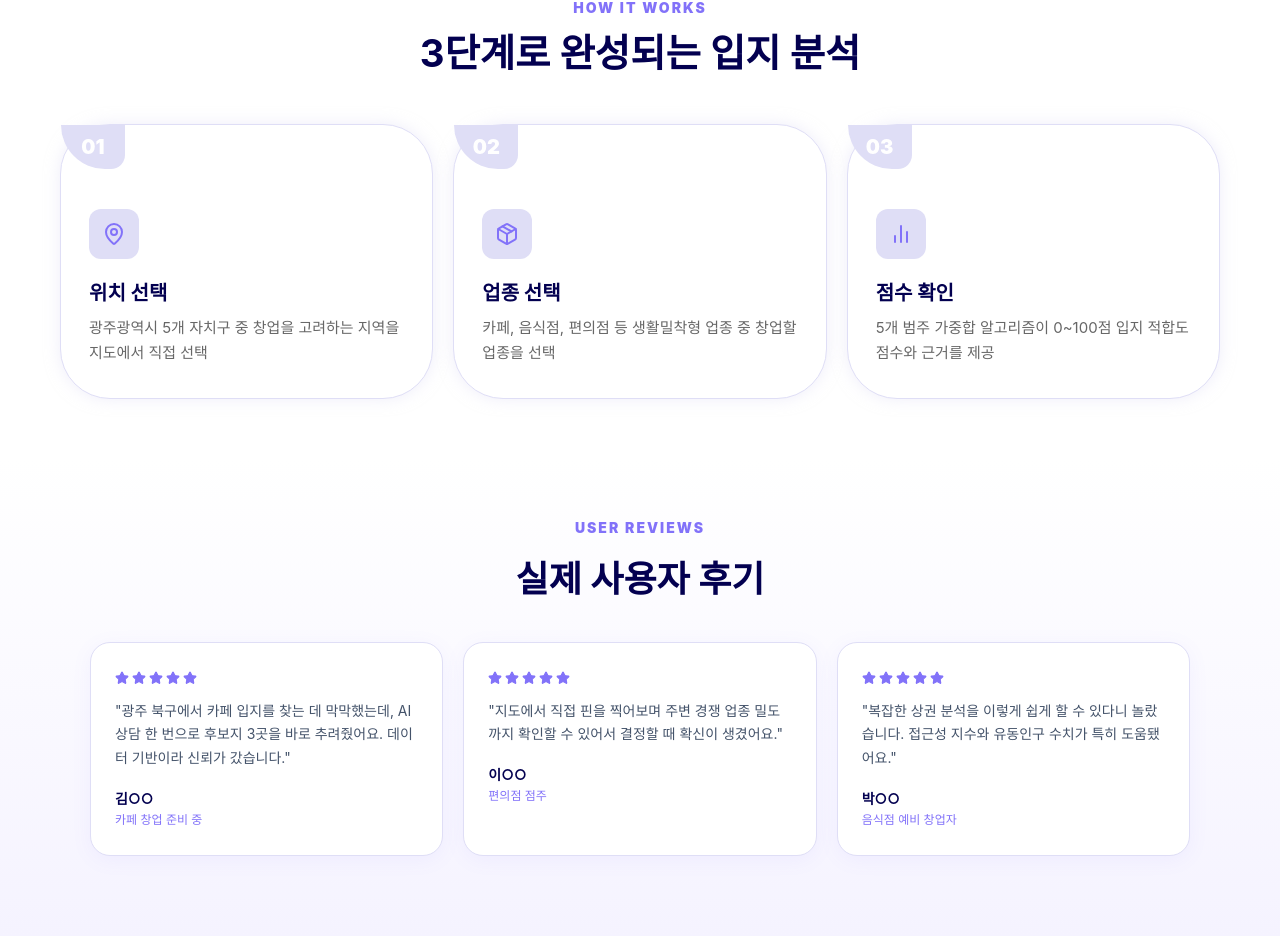
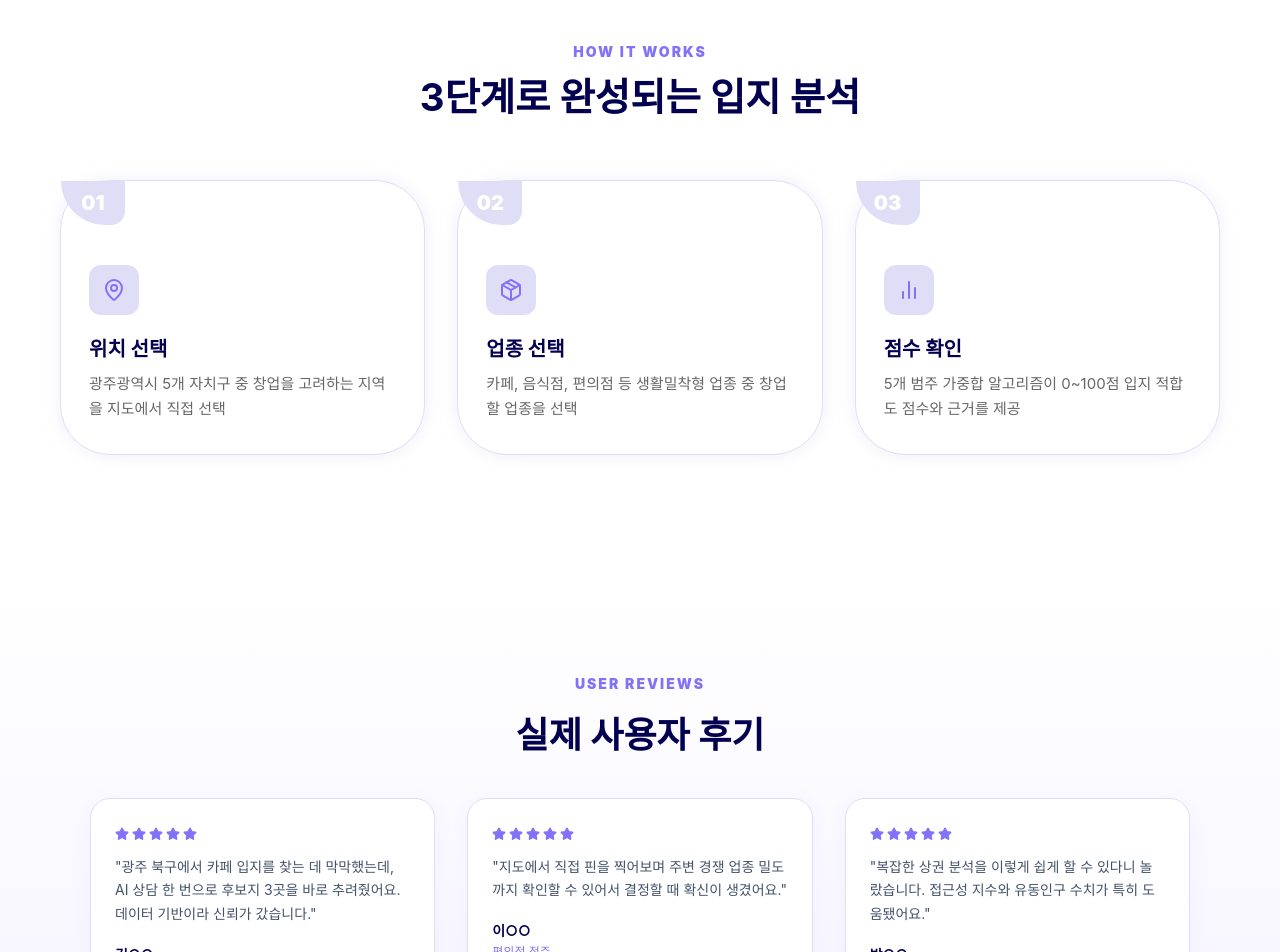
Before and after one commit to nanjinhan/bizspot-ai-design, a React (Vite) app in the folder frontend/: page / in a window 1280 px wide. Shown: the part 857-1809 px from the top of the page. Built offline with nearby package versions, Linux system fonts and the light colour scheme; no server answers.

Commit message:
style: increase spacing between home page sections

```diff
--- a/frontend/src/styles.css
+++ b/frontend/src/styles.css
@@ -136,7 +136,7 @@ a {
 
 /* ─── REVIEWS ──────────────────────────────────────────────── */
 .review-section {
-  padding: 60px 20px 80px;
+  padding: 100px 20px 100px;
   text-align: center;
   background: linear-gradient(0deg, #f5f3ff 0%, #ffffff 100%);
 }
@@ -150,7 +150,7 @@ a {
 .review-grid {
   display: grid;
   grid-template-columns: repeat(3, 1fr);
-  gap: 20px;
+  gap: 32px;
   max-width: 1100px;
   margin: 0 auto;
 }
@@ -330,7 +330,7 @@ a {
 /* ─── HOW IT WORKS ────────────────────────────────────────── */
 .how-section,
 .compare-section {
-  padding: 56px 20px 60px;
+  padding: 100px 20px 120px;
   text-align: center;
 }
 
@@ -366,8 +366,8 @@ a {
 .step-grid {
   display: grid;
   grid-template-columns: repeat(3, 1fr);
-  gap: 20px;
-  margin-top: 48px;
+  gap: 32px;
+  margin-top: 60px;
 }
 
 .step-grid article {
```
